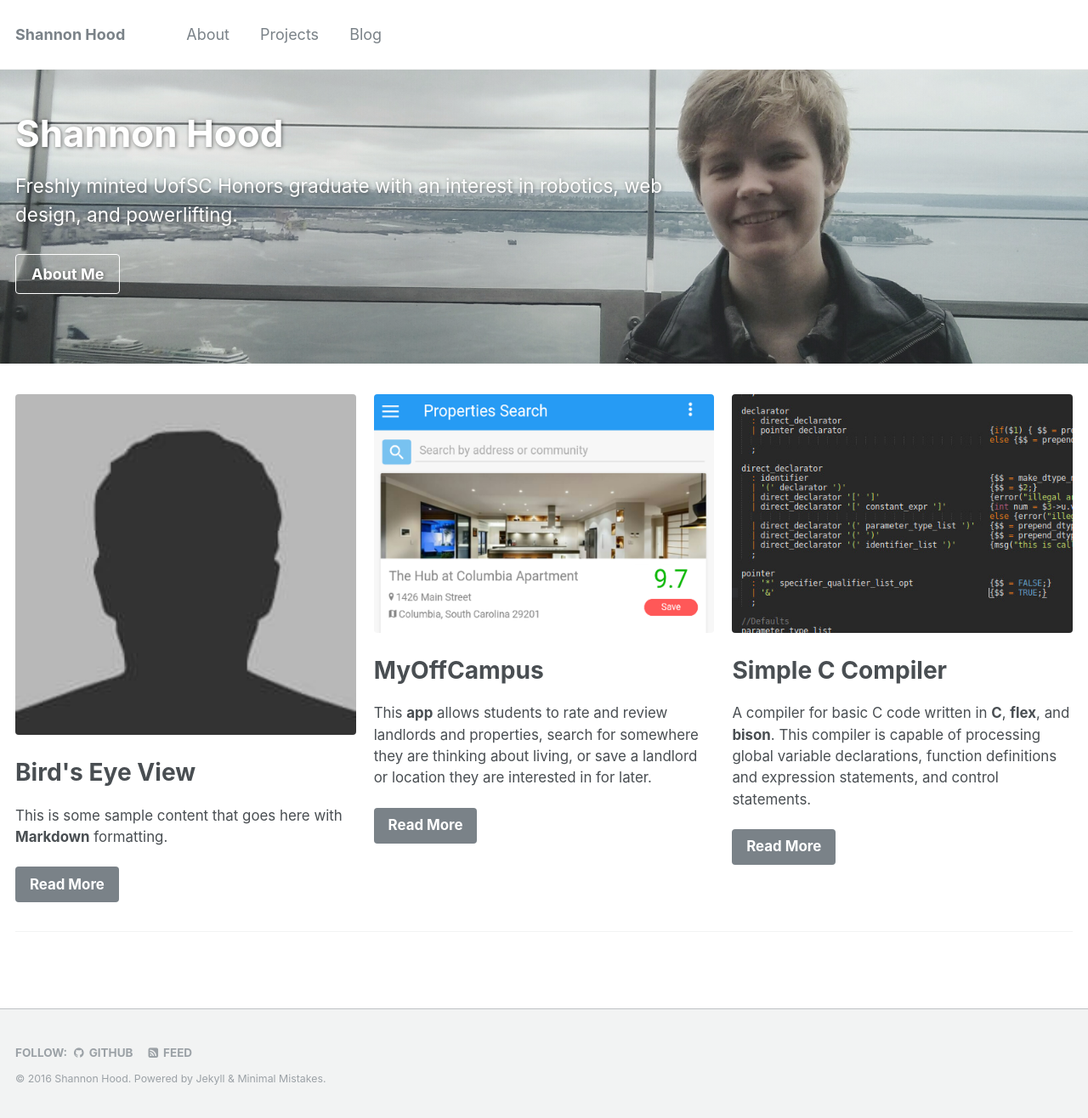
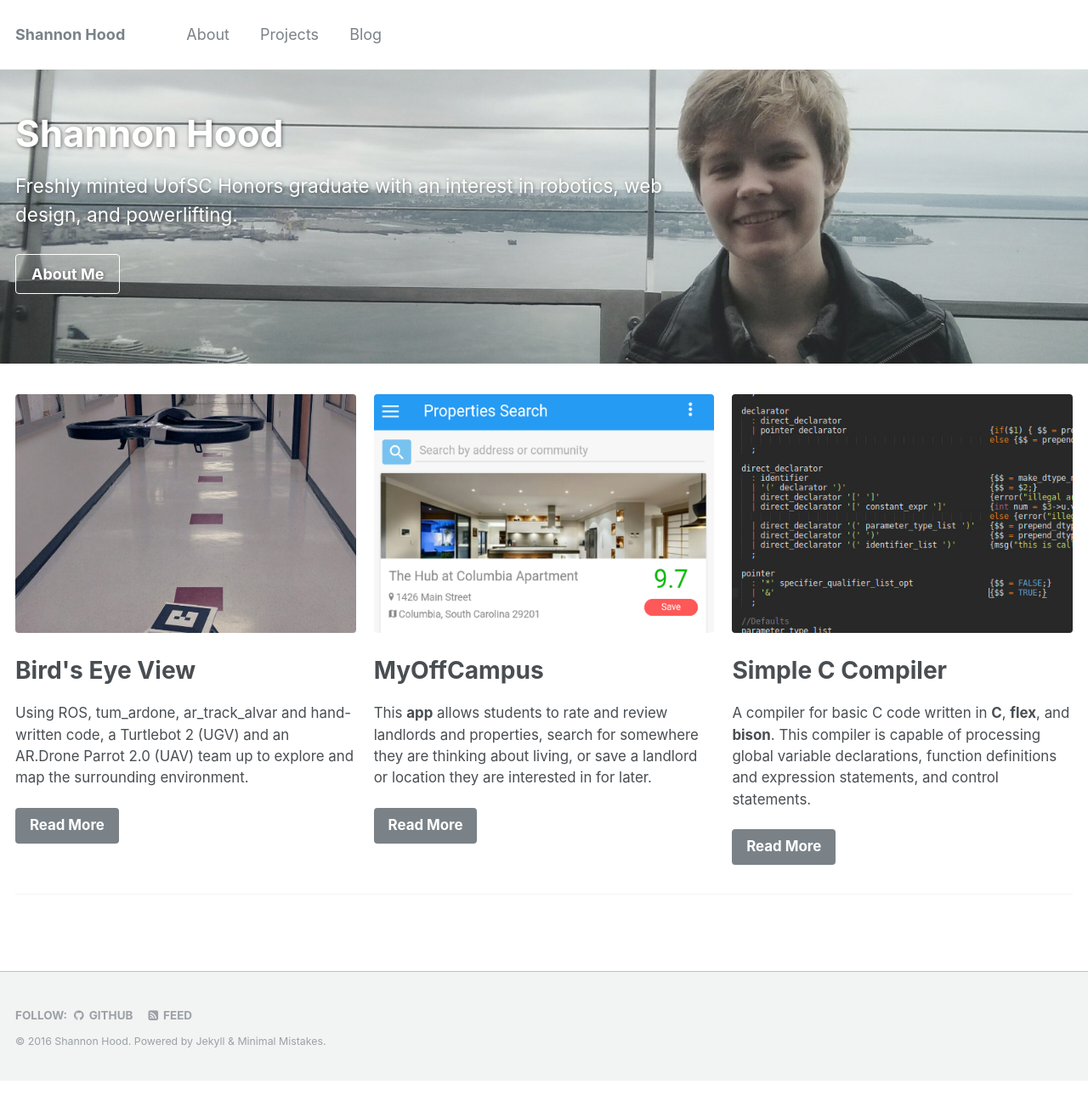
Before and after one commit to hoodsr/hoodsr.github.io, a Jekyll site: the page built from index.html, in a window 1280 px wide. Shown: the whole page at 85% size. Built offline with Jekyll 4.4.1, drawn with Linux system fonts in a browser that asks for light colours; the list of posts is cut into pages by our own code; after the commit the page ends 1272 px from its top, so only the background shows below that.

Commit message:
added photos

```diff
--- a/index.html
+++ b/index.html
@@ -10,10 +10,10 @@ header:
 
 
 feature_row:
-  - image_path: bio-photo.jpg
+  - image_path: birds-eye-view-1.jpg
     alt: "Photo of an AR.Drone Parrot"
     title: "Bird's Eye View"
-    excerpt: "This is some sample content that goes here with **Markdown** formatting."
+    excerpt: "Using ROS, tum_ardone, ar_track_alvar and hand-written code, a Turtlebot 2 (UGV) and an AR.Drone Parrot 2.0 (UAV) team up to explore and map the surrounding environment."
     url: "/projects/"
     btn_label: "Read More"
     btn_class: "btn"
```
Also changed, not shown: _pages/about.md (+3 -2 lines), images/birds-eye-view-1.jpg (added).
